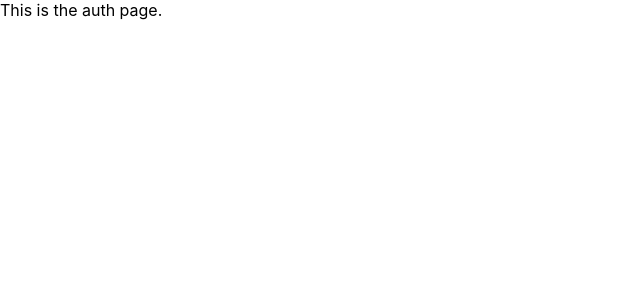
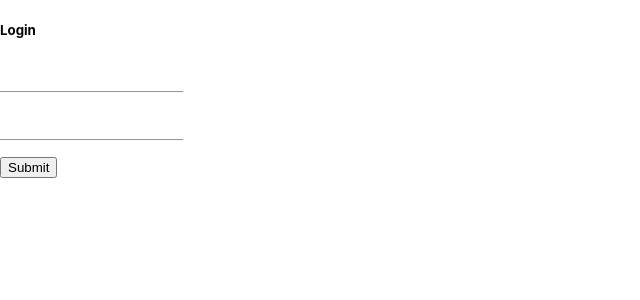
Before and after one commit to awwester/react-ant, a React (Create React App) app: page / in a window 1280 px wide. Both pictures are taken after a click on the button "LOGIN". Shown: the top 300 px of the page, without its empty margins (0-640 px from the left). Built offline with nearby package versions, Linux system fonts and the light colour scheme.

Commit message:
Add react hook forms.

```diff
--- a/package.json
+++ b/package.json
@@ -10,6 +10,7 @@
     "@testing-library/user-event": "^7.1.2",
     "react": "^16.13.1",
     "react-dom": "^16.13.1",
+    "react-hook-form": "^5.1.3",
     "react-router": "^5.1.2",
     "react-router-dom": "^5.1.2",
     "react-scripts": "3.4.1"
--- /dev/null
+++ b/src/forms/Login/index.js
@@ -0,0 +1,30 @@
+import React from "react";
+import { useForm, Controller } from "react-hook-form";
+import Input from "@material-ui/core/Input";
+
+export default function App() {
+  const { control, handleSubmit } = useForm();
+  const onSubmit = data => console.log(data);
+
+  return (
+    <form onSubmit={handleSubmit(onSubmit)}>
+      <p>
+      <Controller
+        as={<Input />}
+        name="login"
+        control={control}
+      />
+      </p>
+      <p>
+      <Controller
+        as={<Input />}
+        name="password"
+        type="password"
+        control={control}
+      />
+      </p>
+
+      <input type="submit" />
+    </form>
+  );
+}
--- a/src/routes/Auth/index.js
+++ b/src/routes/Auth/index.js
@@ -1,7 +1,13 @@
 import React from 'react';
+
+import LoginForm from 'forms/Login';
+import Box from '@material-ui/core/Box';
 
 export default function () {
   return (
-    <div>This is the auth page.</div>
+    <Box>
+      <h5>Login</h5>
+      <LoginForm />
+    </Box>
   )
 }
```
Also changed, not shown: 1 other file (tests, documents, lock files or other folders).
